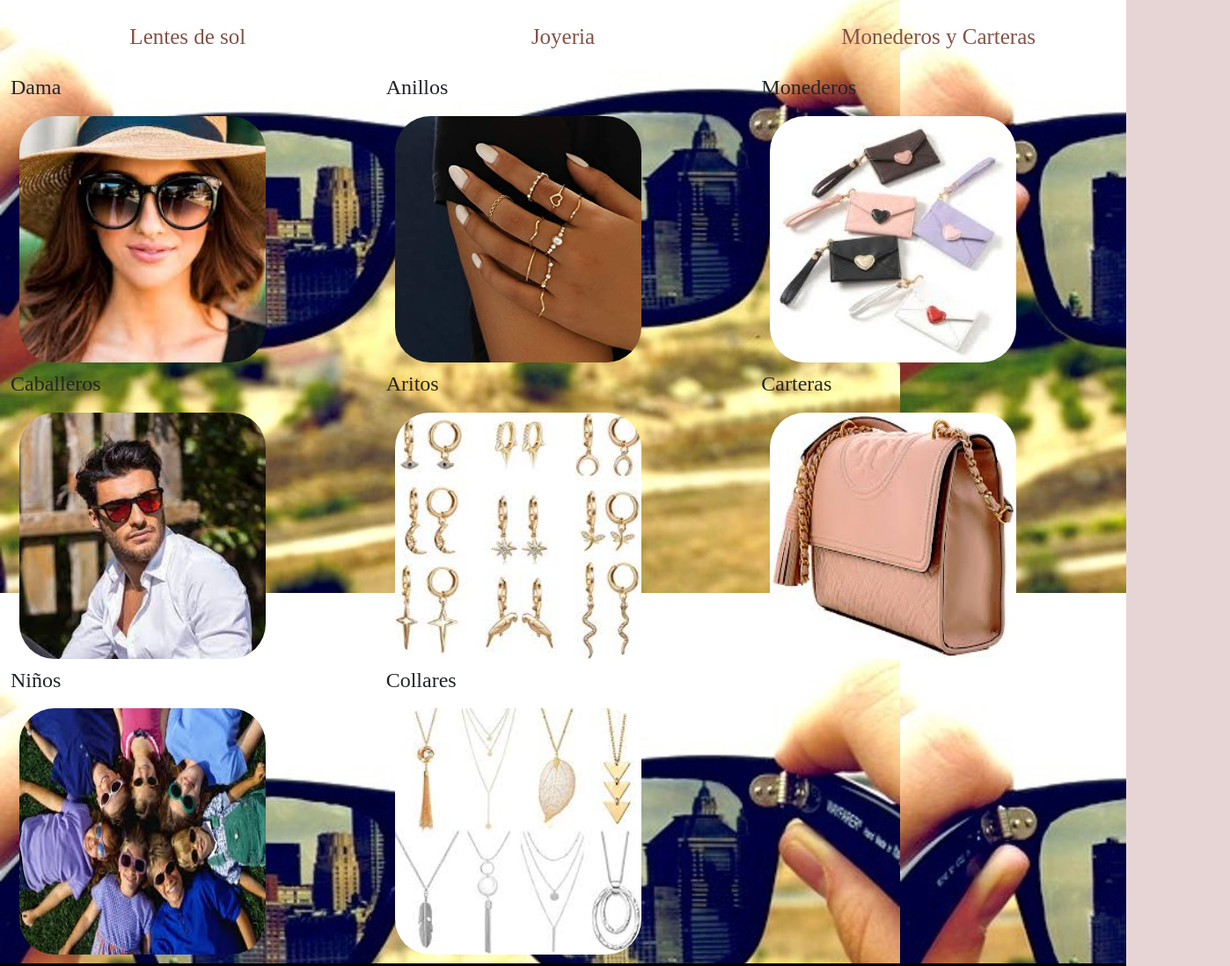
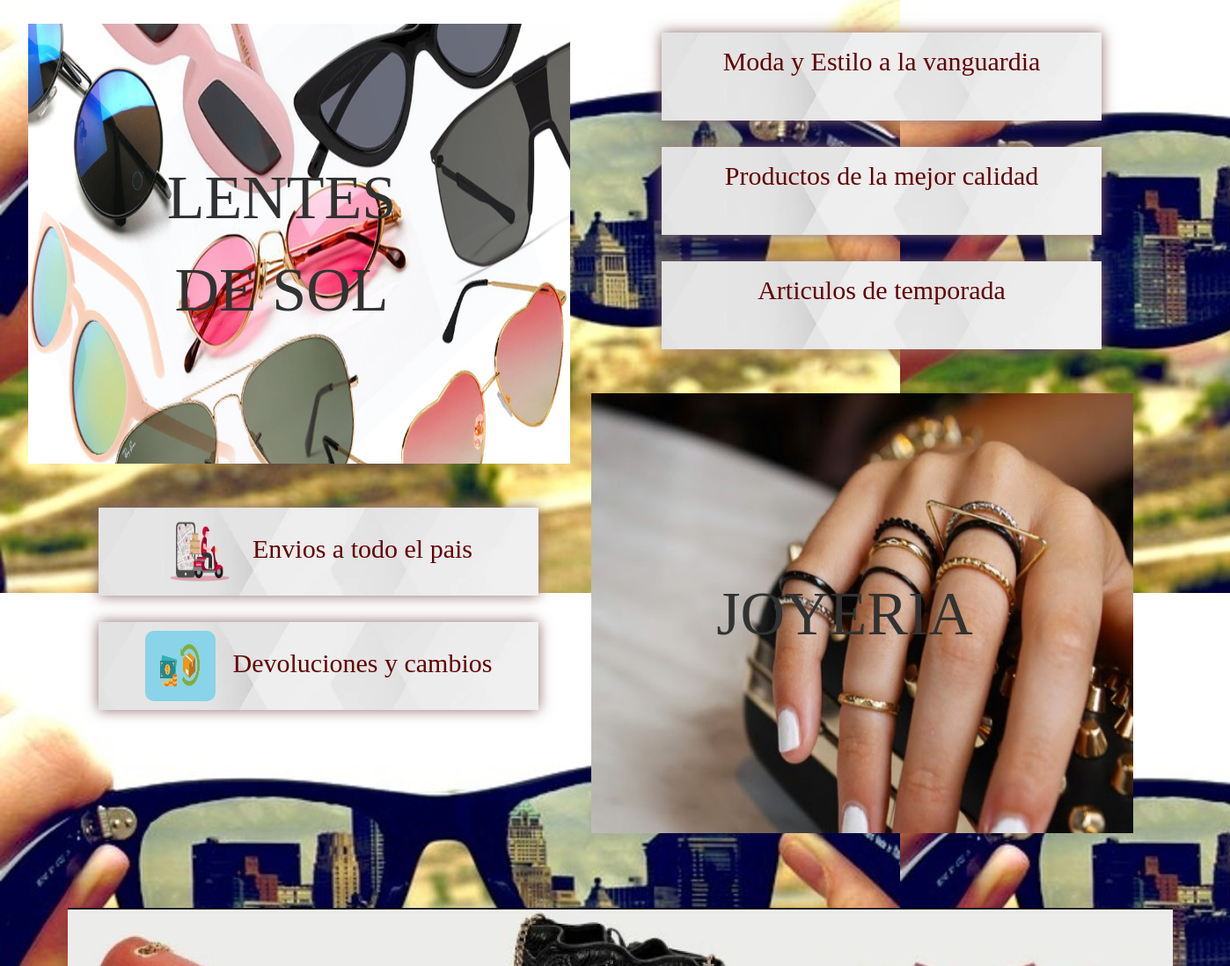
Before and after one commit to fabiolacarrizo/proyectotienda, a website: page index.html in a window 1280 px wide. Shown: the part 840-1938 px from the top of the page at 88% size, 1398 px wide, since content can reach past the window. Drawn offline with Linux system fonts and the light colour scheme.

Commit message:
proyectofinal

```diff
--- a/css/pruebacss.css
+++ b/css/pruebacss.css
@@ -51,6 +51,11 @@ div h3 {
   height: 300px;
   width: 300px; }
 
+.imgproductos:hover{-webkit-transform: rotateY(180deg);
+  -webkit-transform-style: preserve-3d;
+  transform: rotateY(180deg);
+  transform-style: preserve-3d; }
+
 .medidastexto__principal {
   font-size: 20px;
   text-align: center; }
--- a/css/styles.css
+++ b/css/styles.css
@@ -10,19 +10,11 @@
 margin-bottom: 20px;}
 
  body{font-family:'Times New Roman', Times, serif;
-     background-color: rgb(231, 213, 213); margin: 0%; padding: 0%; min-height: 100vh;}
+     background-color: #FEFBF3; margin: 0%; padding: 0%; min-height: 100vh;}
 
 footer{background-color: black; width: 100%;  margin-top: auto;}
 
 li{list-style: none;}
-
-.imagenes__inicio{height: 300px;width: 300px; border-radius: 50px; padding: 10px;}
-
-.imagenes__inicio:hover{height: 320px; width: 320px;}
-
-.imagenes__productos{height: 300px; width: 300px; border-radius: 20px;}
-
-.imagenes__productos:hover{height: 320px; width: 320px;}
 
 .card__productoslentes{display: inline-block;
 background-color: white;
@@ -112,7 +104,7 @@ padding: 20px;
 
 .imagenws:hover{width: 85px; height: 85px;}
 
-.titulo__principal{text-align: center; padding: 20px; color: rgb(133, 82, 71); font-size: 40px;}
+.titulo__principal{text-align: center; padding: 20px; color: #630000; font-size: 70px; background-image: url("../images/fondo.jpg"); height: 150px; border: radius 10px; ; box-shadow: 0 0 15px rgb(143, 107, 107);}
 
 .subtitulo{text-align: center; padding: 20px; color: rgb(133, 82, 71); font-size: 25px;}
 
@@ -130,10 +122,35 @@ body{background-image:url(../../images/gafascontacto.jpg);}
 
 .card__imgproductos{color: black; text-align: center; width: 150px; height: 150px;}
 
-.card__comprar{display: ; background-color: white; width: 250px; height: 400px; text-align: center; margin: 40px; padding: 10px;}
+.card__comprar{display:block ; background-color: white; width: 250px; height: 400px; text-align: center; margin: 40px; padding: 10px; padding-bottom: 0%;}
 
 .boton__comprar{background-color: rgb(23, 82, 133); text-decoration: underline; color: white; text-align: center; border: none; width: 100px; height: 25px; border-radius: 5px;}
 
 .img_productoventa{height: 200px; width: 150px;}
 
 img{ max-width: 100%; max-height: 100%;}
+
+.img__portada{width: 700px; height: 500px; margin: 20px;}
+
+.img__portadagrande{margin: 65px;}
+
+.img__portadagrande:hover{filter: opacity(.6);}
+
+.iconos{border-radius: 10px; width: 80px; height: 80px; margin-left: 0%; margin-right: 20px;}
+
+.card__portada{ position: relative; display:block; text-align: center; }
+
+.card__portada:hover .img__portada{filter: opacity(.6);}
+
+.centrado{
+    font-size: 70px;
+    color:rgb(49, 50, 50);
+    position: absolute;
+    top: 50%;
+    left: 50%;
+    transform: translate(-50%, -50%);
+}
+
+.boton__inicio{ display: block; width: 500px; height: 100px; background-image: url("../images/botonfondo.jpg"); color: #630000; font-size: 30px; text-align: center; padding-top: 10px; margin: 30px; margin-left: 100px; border: radius 10px; ; box-shadow: 0 0 15px rgb(143, 107, 107);}
+
+.boton__inicio:hover{ font-size: 32px;}
--- a/index.html
+++ b/index.html
@@ -80,35 +80,38 @@
 
 <div class="container-fluid">
 <div class="row">
-    <div class="col-lg-4 col-md-6 col-sm-12" >
-        <h3 class="subtitulo">Lentes de sol</h3>
-          <h4>Dama</h4>
-          <a href="pages/productos/lentesdama.html"> <img class="imagenes__inicio" src="images/lentesmujer.jpg" alt=""> </a>
-          <h4>Caballeros</h4>
-           <a href="pages/productos/lentescaballero.html"> <img class="imagenes__inicio" src="images/lenteshombre1.jpg" alt=""></a>
-           <h4>Niños</h4>
-           <a href="pages/productos/lentesnino.html"> <img class="imagenes__inicio" src="images/lentesniños.jpg" alt=""></a>
+
+    <div class="col-lg-6 col-md-12 col-sm-12"  >
+<div class="card__portada">
+   <a href="pages/productos.html"> <img class="img__portada" src="images/portada_lentesdesol.jpg" alt=""></a>
+      <div class="centrado">LENTES DE SOL</div>
+</div>
+    <section class="boton__inicio"> <p> <img class="iconos" src="images/motonetaenvio.png" alt="">Envios a todo el pais</p></section>
+   <section class="boton__inicio">  <p><img class="iconos" src="images/devolver-dinero-compra.png" alt="">Devoluciones y cambios</p></section>
+
     </div>
 
-    <div class="col-lg-4 col-md-6 col-sm-12">
-        <h3 class="subtitulo">Joyeria</h3>
-         <h4>Anillos</h4>
-          <a href="pages/productos/anillos.html">  <img class="imagenes__inicio" src="images/anillos.jpg" alt=""></a>
-        <h4>Aritos</h4>
-           <a href="pages/productos/aritos.html"> <img class="imagenes__inicio" src="images/aritos.jpg" alt=""></a>
-        <h4>Collares</h4>
-          <a href="pages/productos/collares.html">  <img class="imagenes__inicio" src="images/collares.jpg" alt=""></a>
+    <div class="col-lg-6 col-md-12 col-sm-12"  >
+     <p class="boton__inicio">Moda y Estilo a la vanguardia</p>
+      <p class="boton__inicio">Productos de la mejor calidad</p>
+      <p class="boton__inicio">Articulos de temporada</p>
+<div class="card__portada">
+    <a href="pages/productos.html"> <img class="img__portada"src="images/joyeriaportadajpg.jpg" alt=""></a>
+      <div class="centrado">JOYERIA</div>
+</div>
     </div>
+</div>
 
-    <div class="col-lg-4 col-md-6 col-sm-12" >
-        <h3 class="subtitulo">Monederos y Carteras</h3>
-        <h4>Monederos</h4>
-          <a href="pages/productos/monedero.html">  <img class="imagenes__inicio" src="images/monedero.jpg" alt=""></a>
-        <h4>Carteras</h4>
-         <a href="pages/productos/carteras.html">   <img class="imagenes__inicio" src="images/cartera.jpg" alt=""></a>
-    </div>
-   </div>
+<div class="card__portada">
+<a href="pages/productos.html"> <img class="img__portadagrande" src="images/carterasportadas.jpg" alt=""></a>
+  <div class="centrado">MONEDEROS Y CARTERAS </div>
+</div>
 
+
+  </div>
+
+
+</div>
 </main>
 
 <div class="logo__whatsapp">
@@ -132,7 +135,7 @@
     </div>
  </footer>
 
-</div>
+
 
 <script src="js/bootstrap.bundle.min.js"></script>
 </body>
```
Also changed, not shown: pages/pedidos.html (+1 -1 lines), pages/preguntasfrecuentes.html (+6 -6 lines), pages/productos.html (+1 -1 lines), pages/productos/anillos.html (+1 -0 lines), images/botonfondo.jpg (added), images/carterasportadas.jpg (added), images/fondo.jpg (added), images/fondo1.jpg (added), images/fondohojas.jpg (added), images/iconodevolucion.png (added), images/iconoenvio.png (added), images/iconopagos.png (added), images/joyeriaportadajpg.jpg (added), images/pinkfondo.jpg (added), 1 more files.
